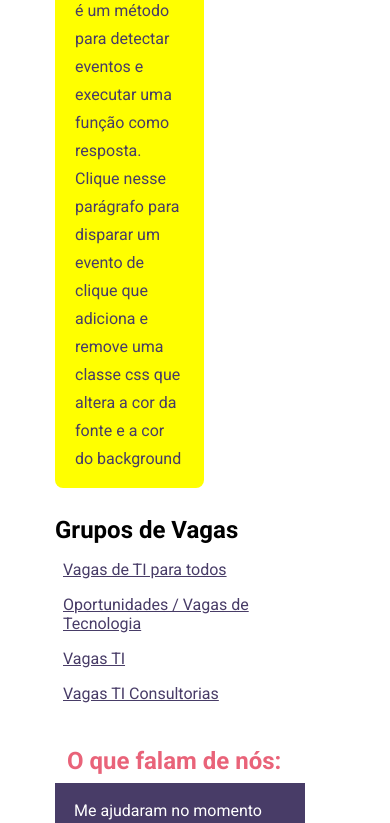
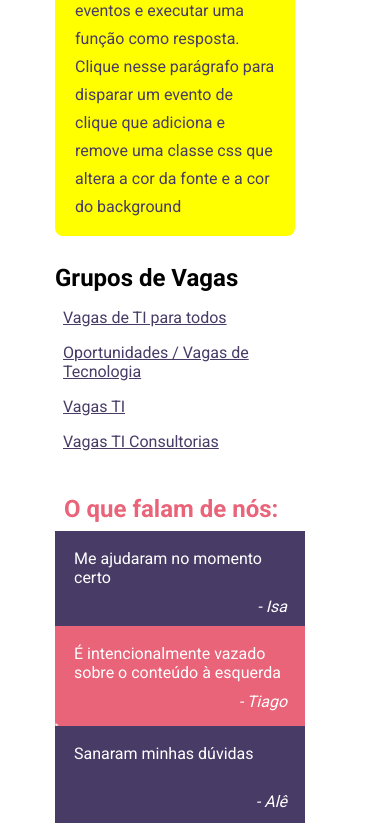
Before and after one commit to tigo-di/mackenzie-fundamentos-da-web, a plain HTML site: page index.html in a window 390 px wide. Shown: the part 854-1677 px from the top of the page. Drawn offline with Linux system fonts and the light colour scheme.

Commit message:
aula 8 fix

```diff
--- a/scripts/main.js
+++ b/scripts/main.js
@@ -62,7 +62,6 @@ function main() {
     let p = document.createElement('p');
     p.innerHTML = 'Javascript Tips: <a href="https://developer.mozilla.org/en-US/docs/Web/API/EventTarget/addEventListener" target="_blank">addEventListener</a> é um método para detectar eventos e executar uma função como resposta.<br>Clique nesse parágrafo para disparar um evento de clique que adiciona e remove uma classe css que altera a cor da fonte e a cor do background';
     p.setAttribute('class', 'testEvent');
-    p.setAttribute('href', '#');
 
     p.addEventListener('click', () => {
       p.classList.toggle('testEventClickOn');
--- a/styles/main.css
+++ b/styles/main.css
@@ -134,6 +134,7 @@ article p {
 aside {
   padding: 2px 0 0 50px;
   border-left: 1px solid rgba(133, 133, 133, .4);
+  min-width: 350px;
 }
 
 aside ul {
@@ -176,7 +177,7 @@ aside h2.featured {
 
   position: relative;
   left: -75px;
-  padding: 8px 12px;
+  padding: 8px 9px;
   background: var(--white);
   color:var(--colorDetails);
 
@@ -588,6 +589,7 @@ essa não é uma abordagem mobile first
   aside {
     padding: 0;
     border-left: none;
+    min-width: auto;
   }
 
   aside h2.featured {
@@ -677,4 +679,8 @@ essa não é uma abordagem mobile first
     max-width: 70%;
   }
 
+  .testEvent {
+    max-width: 500px;
+  }
+
 }
```
